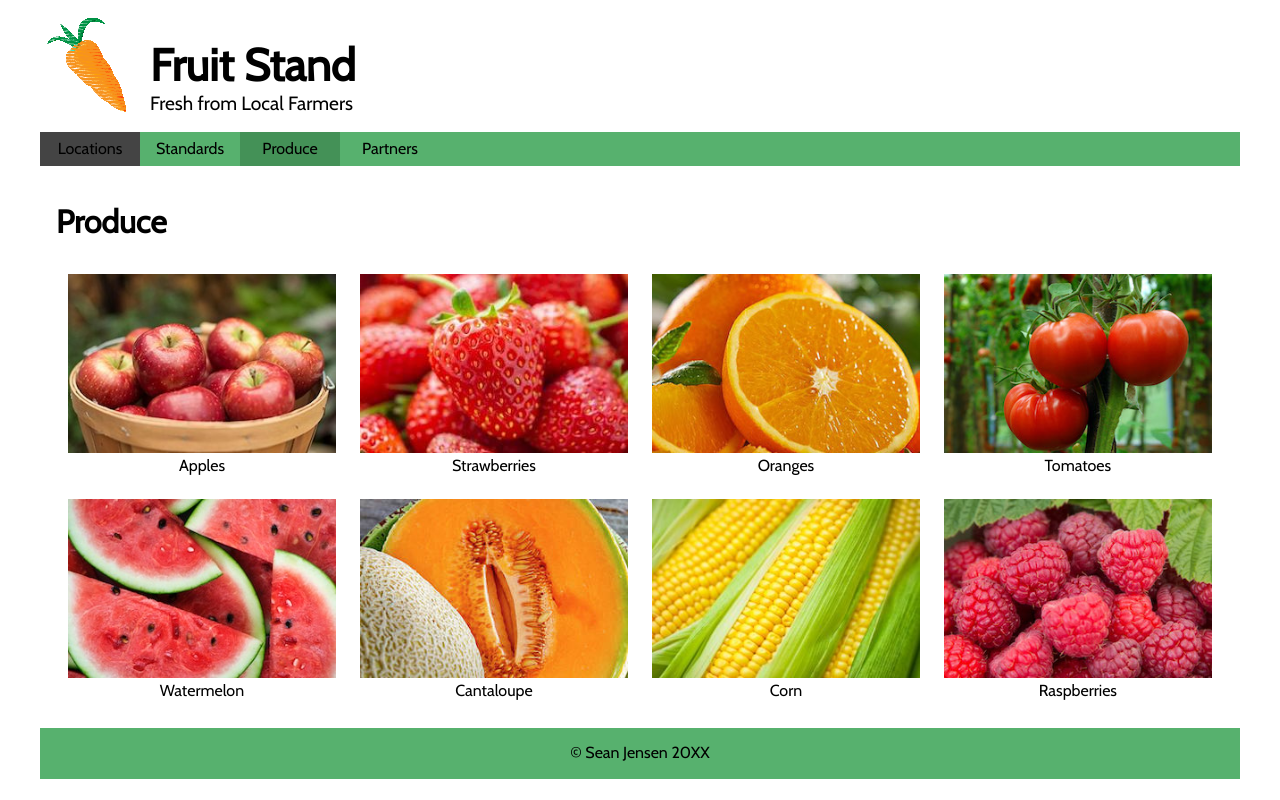
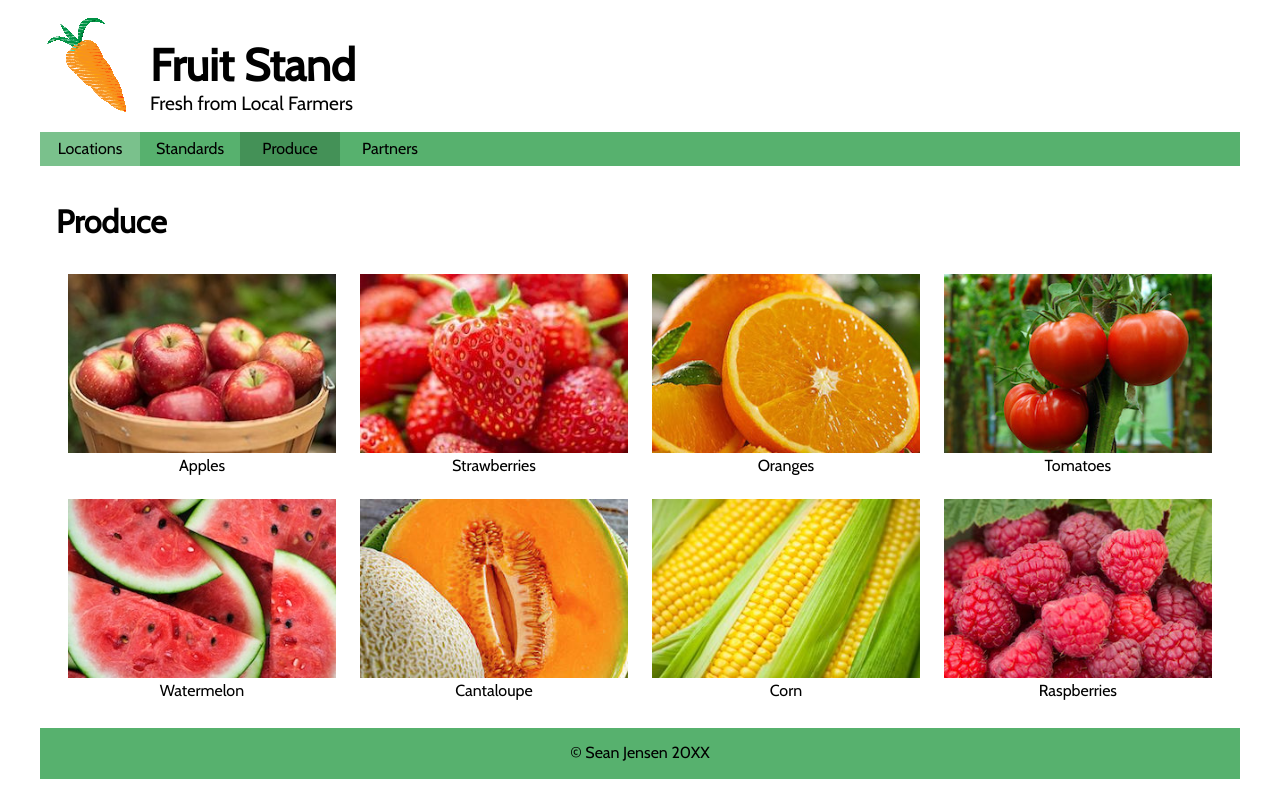
Before and after one commit to sabejensen/unit03, a plain HTML site: page index.html in a window 1280 px wide. In both pictures the pointer is over the link "Locations". Drawn offline with nearby package versions, Linux system fonts and the light colour scheme.

Commit message:
Add files via upload

```diff
--- a/css/styles.css
+++ b/css/styles.css
@@ -447,7 +447,7 @@ nav a {
   color: #000; }
 
 nav a:hover {
-  background-color: #444; }
+  background-color: #7ac18c; }
 
 main {
   display: block;
--- a/scss/_small.scss
+++ b/scss/_small.scss
@@ -41,7 +41,7 @@ nav a {
     text-decoration: none;
     color: #000
 }
-nav a:hover {background-color: #444;}
+nav a:hover {background-color: lighten($primaryColor, 10%);}
 
 main{display: block; padding: 1rem; max-width: $maxWidth;}
 main h1 {font-weight: $heavyWeight;}
```
